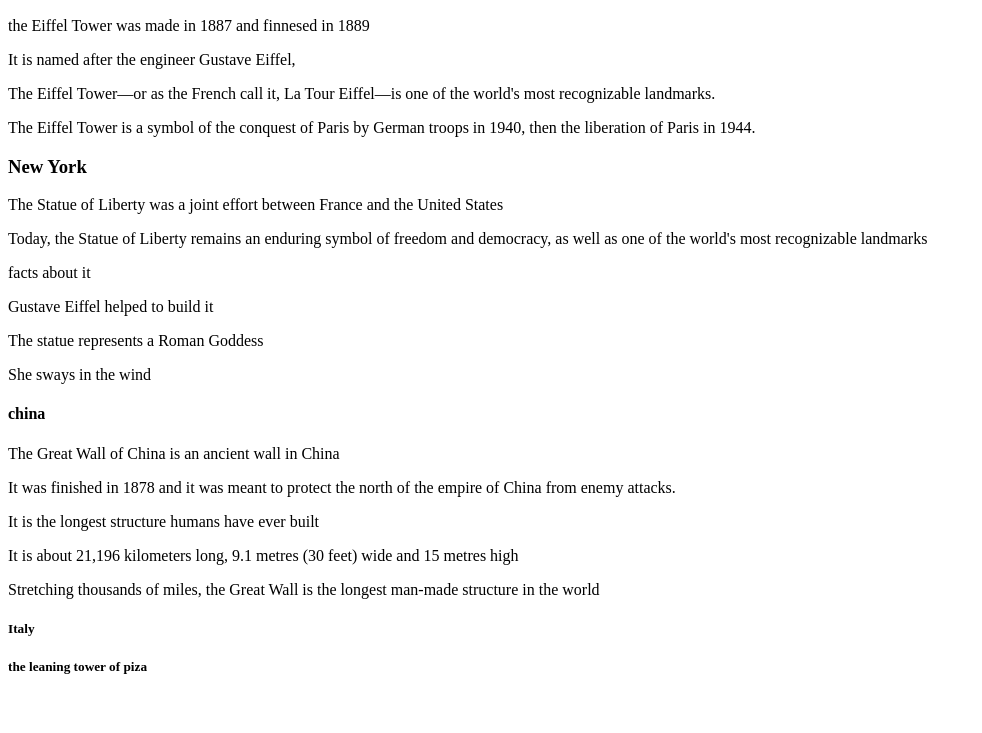
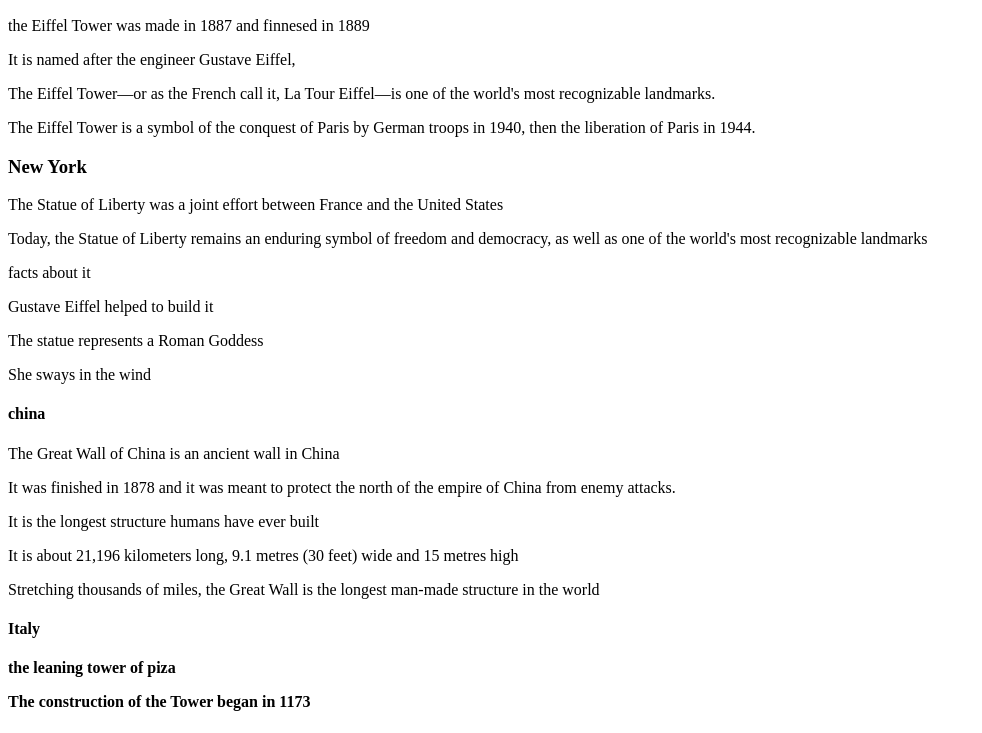
Before and after one commit to SPIRALLIFE/mywebpage, a plain HTML site: page index.html in a window 1280 px wide. Shown: the part 110-843 px from the top of the page, without its empty margins (0-982 px from the left). Before the commit the page ends 807 px from the top, so only its background shows below. Drawn offline with Linux system fonts and the light colour scheme.

Commit message:
Update index.html

```diff
--- a/index.html
+++ b/index.html
@@ -25,7 +25,12 @@
   <P>  It is the longest structure humans have ever built </P>
   <P>  It is about 21,196 kilometers long, 9.1 metres (30 feet) wide and 15 metres high </P>
   <P> Stretching thousands of miles, the Great Wall is the longest man-made structure in the world </P>
-  <h5> Italy <h5/>
-    <p> the leaning tower of piza
+  <h4> Italy <h4/>
+    <p> the leaning tower of piza</p>
+    <p>The construction of the Tower began in 1173</P>
+  <!--   <P> Originally designed to be a bell tower, it stood upright for over 5 years </P>
+<P> but when the third floorwas completed in 1178 it began to lean.</p>
+<P>  Italians were shocked by the event </P>
+<P>  as the tower began to lean ever so slightly. </P>
 </body>
 </html>
```
